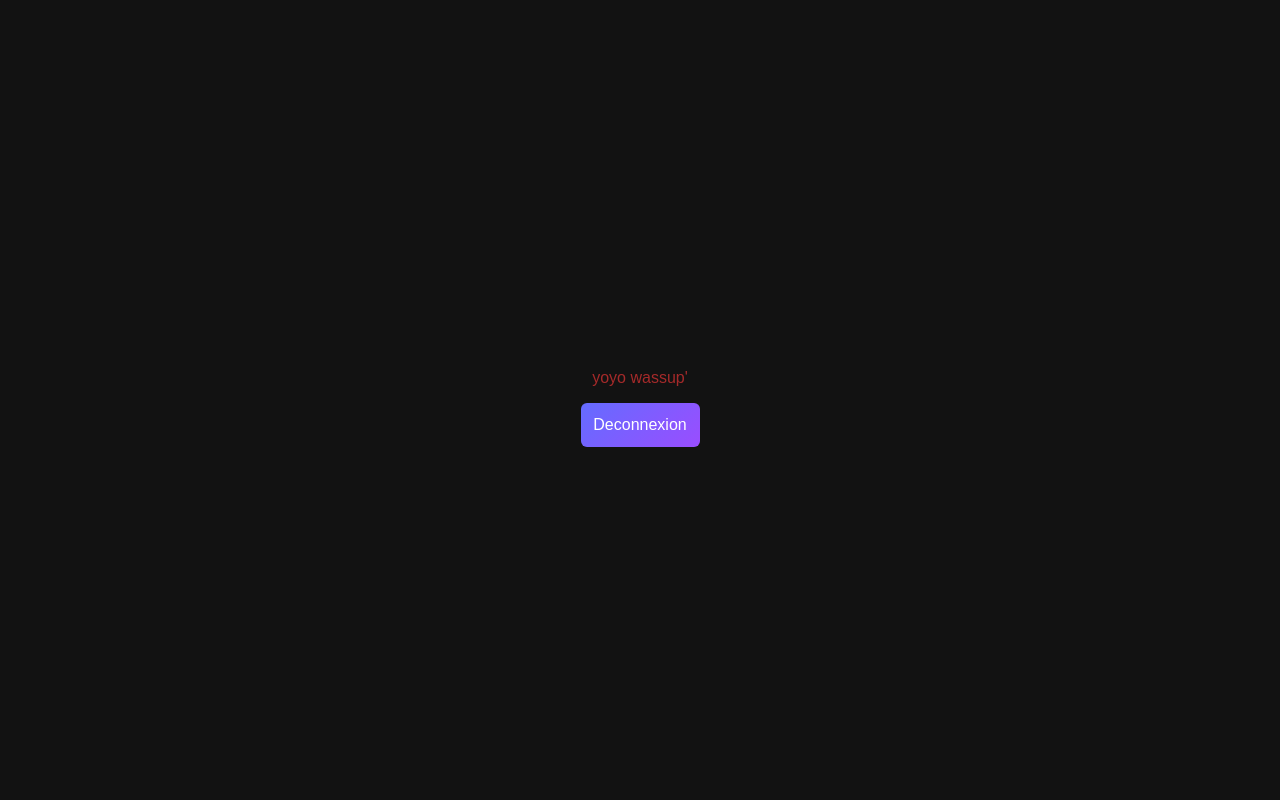
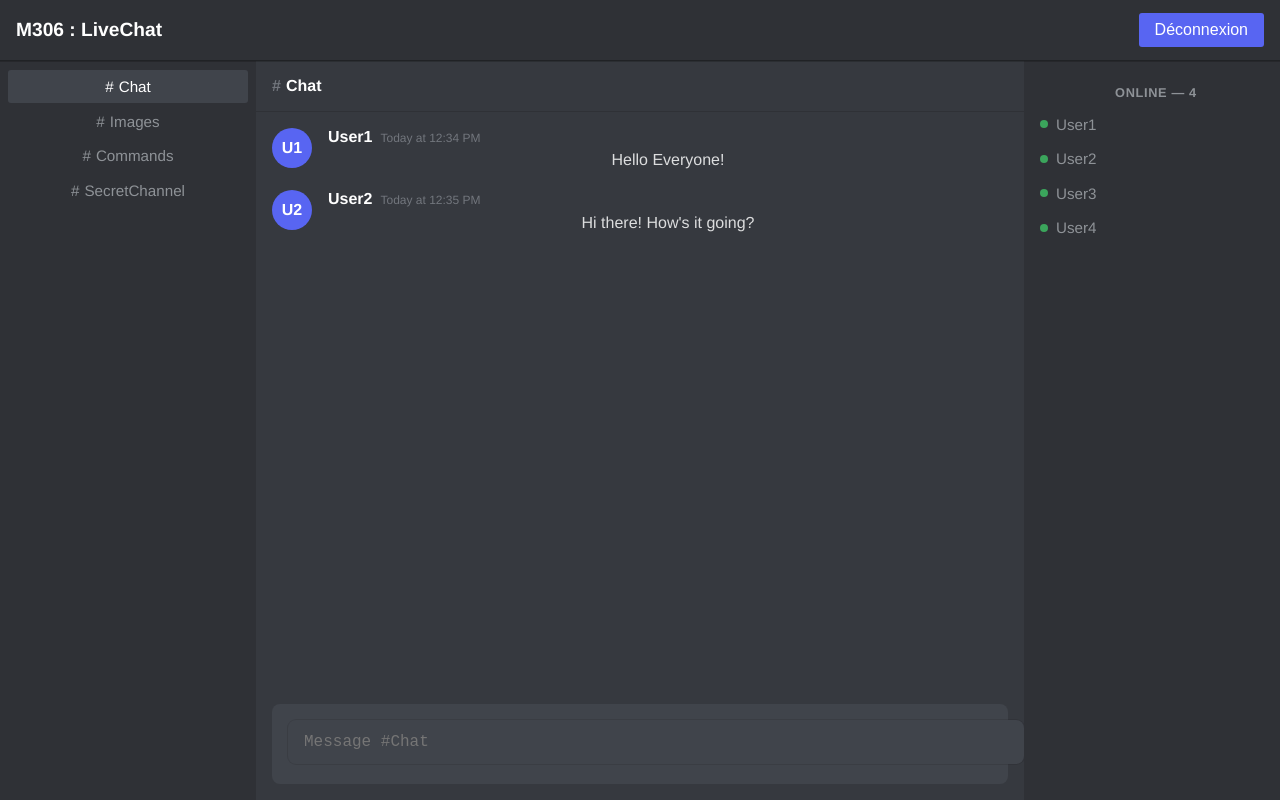
Before and after one commit to CFPT-Informatique/M306-ANT, a React (Create React App) app in the folder frontend/: page / in a window 1280 px wide. Built offline with nearby package versions, Linux system fonts and the light colour scheme; sample sign-in values are in the browser's storage.

Commit message:
for anto

```diff
--- a/frontend/src/components/css/home.module.css
+++ b/frontend/src/components/css/home.module.css
@@ -1,16 +1,265 @@
-.homeBody {
-  background-color: #121212;
-  color: #e0e0e0;
-  font-family: 'Arial', sans-serif;
+/* Conteneur principal qui occupe tout l'écran */
+.homeContainer {
   display: flex;
-  justify-content: center;
-  align-items: center;
-  min-height: 100vh;
+  flex-direction: column;
+  height: 100vh;
   margin: 0;
+  background-color: #36393f; /* Discord dark theme background */
+  color: #dcddde; /* Discord text color */
+  font-family: 'Whitney', 'Helvetica Neue', Helvetica, Arial, sans-serif;
 }
 
+/* En-tête : logo à gauche, bouton à droite */
+.header {
+  display: flex;
+  justify-content: space-between;
+  align-items: center;
+  background-color: #2f3136; /* Discord header color */
+  padding: 0.8rem 1rem;
+  box-shadow: 0 1px 0 rgba(0,0,0,0.2);
+  border-bottom: 1px solid #202225;
+  z-index: 1;
+}
 
+.logo {
+  font-weight: 700;
+  font-size: 1.2rem;
+  color: white;
+}
 
-p {
-    color: brown;
+.logoutButton {
+  background: #5865f2; /* Discord blurple */
+  color: white;
+  border: none;
+  padding: 0.5rem 1rem;
+  border-radius: 3px;
+  cursor: pointer;
+  font-weight: 500;
+  transition: background-color 0.17s ease;
 }
+.logoutButton:hover {
+  background: #4752c4;
+}
+
+/* Structure principale : aside gauche, fenetre chat, aside droit */
+.mainContent {
+  flex: 1;           /* prend tout l'espace disponible */
+  display: flex;
+}
+
+/* Liste des salons (à gauche) */
+.channelList {
+  width: 240px;
+  background-color: #2f3136;
+  padding: 0.5rem;
+  overflow-y: auto;
+  scrollbar-width: thin;
+  scrollbar-color: #202225 #2f3136;
+}
+.channelList::-webkit-scrollbar {
+  width: 8px;
+}
+.channelList::-webkit-scrollbar-thumb {
+  background-color: #202225;
+  border-radius: 4px;
+}
+.channelList::-webkit-scrollbar-track {
+  background-color: #2f3136;
+}
+.channelList ul {
+  list-style: none;
+  margin: 0;
+  padding: 0;
+}
+.channelList li {
+  margin: 0.1rem 0;
+  padding: 0.5rem;
+  cursor: pointer;
+  border-radius: 3px;
+  color: #8e9297;
+  font-size: 0.95rem;
+  transition: background-color 0.1s ease;
+  position: relative;
+}
+.channelList li:hover {
+  background-color: #3a3d42;
+  color: #dcddde;
+}
+.channelList li.active {
+  background-color: #40444b;
+  color: white;
+}
+.channelList li::before {
+  content: "#";
+  margin-right: 5px;
+}
+
+/* Fenetre principale de chat (au centre) */
+.chatWindow {
+  flex: 1;
+  display: flex;
+  flex-direction: column;
+  background-color: #36393f;
+  overflow: hidden;
+}
+.chatWindow h2 {
+  margin: 0;
+  padding: 1rem;
+  font-size: 1rem;
+  color: white;
+  border-bottom: 1px solid #2f3136;
+  display: flex;
+  align-items: center;
+}
+.chatWindow h2::before {
+  content: "#";
+  margin-right: 5px;
+  color: #72767d;
+}
+
+/* Liste de messages */
+.messages {
+  flex: 1;
+  overflow-y: auto;
+  padding: 1rem;
+  scrollbar-width: thin;
+  scrollbar-color: #202225 #36393f;
+}
+.messages::-webkit-scrollbar {
+  width: 8px;
+}
+.messages::-webkit-scrollbar-thumb {
+  background-color: #202225;
+  border-radius: 4px;
+}
+.messages::-webkit-scrollbar-track {
+  background-color: #36393f;
+}
+.message {
+  margin-bottom: 1.2rem;
+  display: flex;
+}
+.messageAvatar {
+  width: 40px;
+  height: 40px;
+  border-radius: 50%;
+  background-color: #5865f2;
+  margin-right: 1rem;
+  flex-shrink: 0;
+  display: flex;
+  align-items: center;
+  justify-content: center;
+  color: white;
+  font-weight: bold;
+  text-transform: uppercase;
+}
+.messageContent {
+  flex: 1;
+}
+.messageHeader {
+  display: flex;
+  align-items: baseline;
+  margin-bottom: 0.2rem;
+}
+.author {
+  color: white;
+  font-weight: 600;
+  margin-right: 0.5rem;
+}
+.timestamp {
+  color: #72767d;
+  font-size: 0.75rem;
+}
+.messageText {
+  color: #dcddde;
+  line-height: 1.4;
+}
+
+/* Saisie de message */
+.inputContainer {
+  padding: 1rem;
+  background-color: #40444b;
+  border-radius: 8px;
+  margin: 1rem;
+}
+.chatInput {
+  width: 100%;
+  padding: 0.8rem 1rem;
+  background-color: #40444b;
+  border: none;
+  border-radius: 8px;
+  color: #dcddde;
+  font-size: 1rem;
+  resize: none;
+  outline: none;
+  box-shadow: 0 0 0 1px rgba(0,0,0,0.1);
+}
+.chatInput:focus {
+  box-shadow: 0 0 0 2px rgba(114,137,218,0.3);
+}
+.sendButton {
+  display: none; /* Discord doesn't show a send button */
+}
+
+/* Liste des utilisateurs (à droite) */
+.userList {
+  width: 240px;
+  background-color: #2f3136;
+  padding: 0.5rem;
+  overflow-y: auto;
+  scrollbar-width: thin;
+  scrollbar-color: #202225 #2f3136;
+}
+.userList::-webkit-scrollbar {
+  width: 8px;
+}
+.userList::-webkit-scrollbar-thumb {
+  background-color: #202225;
+  border-radius: 4px;
+}
+.userList::-webkit-scrollbar-track {
+  background-color: #2f3136;
+}
+.userList h3 {
+  color: #8e9297;
+  font-size: 0.8rem;
+  text-transform: uppercase;
+  margin: 1rem 0 0.5rem 0.5rem;
+  letter-spacing: 0.05em;
+}
+.userList ul {
+  list-style: none;
+  margin: 0;
+  padding: 0;
+}
+.userList li {
+  margin: 0.1rem 0;
+  padding: 0.5rem;
+  border-radius: 3px;
+  cursor: pointer;
+  color: #8e9297;
+  font-size: 0.95rem;
+  display: flex;
+  align-items: center;
+  transition: background-color 0.1s ease;
+}
+.userList li:hover {
+  background-color: #3a3d42;
+  color: #dcddde;
+}
+.userList li::before {
+  content: "";
+  display: inline-block;
+  width: 8px;
+  height: 8px;
+  border-radius: 50%;
+  background-color: #3ba55c; /* Online status */
+  margin-right: 0.5rem;
+}
+
+/* Add some Discord-like details */
+.divider {
+  height: 1px;
+  background-color: #202225;
+  margin: 0.5rem 0;
+}
--- a/frontend/src/components/home.jsx
+++ b/frontend/src/components/home.jsx
@@ -8,10 +8,76 @@ function Home() {
     };
 
     return (
-        <div className={styles.homeBody}>
-            <div className={styles.homeMain}>
-                <p>yoyo wassup'</p>
-                <button onClick={handleLogout}>Deconnexion</button>
+        <div className={styles.homeContainer}>
+            {/* Header */}
+            <header className={styles.header}>
+                <div className={styles.logo}>M306 : LiveChat</div>
+                <button className={styles.logoutButton} onClick={handleLogout}>
+                    Déconnexion
+                </button>
+            </header>
+
+            {/* Contenu principal : aside gauche (channels), chat central, aside droit (users) */}
+            <div className={styles.mainContent}>
+                {/* Liste des salons (channels) */}
+                <aside className={styles.channelList}>
+                    <ul>
+                        <li className={styles.active}>Chat</li>
+                        <li>Images</li>
+                        <li>Commands</li>
+                        <li>SecretChannel</li>
+                    </ul>
+                </aside>
+
+                {/* Fenêtre de chat */}
+                <section className={styles.chatWindow}>
+                    {/* Titre du salon actif */}
+                    <h2>Chat</h2>
+
+                    {/* Zone d'affichage des messages */}
+                    <div className={styles.messages}>
+                        <div className={styles.message}>
+                            <div className={styles.messageAvatar}>U1</div>
+                            <div className={styles.messageContent}>
+                                <div className={styles.messageHeader}>
+                                    <span className={styles.author}>User1</span>
+                                    <span className={styles.timestamp}>Today at 12:34 PM</span>
+                                </div>
+                                <div className={styles.messageText}>Hello Everyone!</div>
+                            </div>
+                        </div>
+                        <div className={styles.message}>
+                            <div className={styles.messageAvatar}>U2</div>
+                            <div className={styles.messageContent}>
+                                <div className={styles.messageHeader}>
+                                    <span className={styles.author}>User2</span>
+                                    <span className={styles.timestamp}>Today at 12:35 PM</span>
+                                </div>
+                                <div className={styles.messageText}>Hi there! How's it going?</div>
+                            </div>
+                        </div>
+                    </div>
+
+                    {/* Barre de saisie de message */}
+                    <div className={styles.inputContainer}>
+                        <textarea
+                            className={styles.chatInput}
+                            placeholder={`Message #Chat`}
+                            rows={1}
+                        />
+                    </div>
+                </section>
+
+                {/* Liste des utilisateurs (membres du salon) */}
+                <aside className={styles.userList}>
+                    <h3>Online — 4</h3>
+                    <ul>
+                        <li>User1</li>
+                        <li>User2</li>
+                        <li>User3</li>
+                        <li>User4</li>
+                    </ul>
+                </aside>
             </div>
         </div>
     );
```
